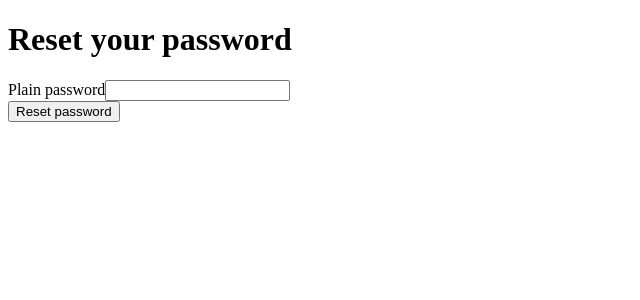
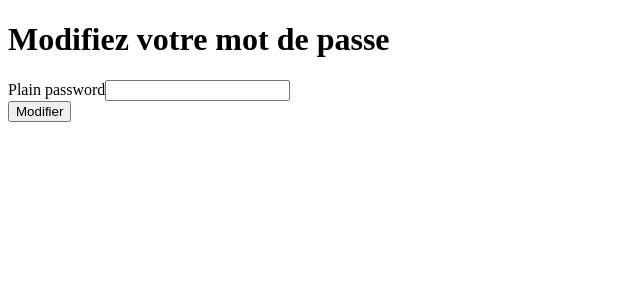
Before and after one commit to Eninox/snow-tricks, a Symfony app: template templates/reset_password/reset.html.twig in a window 1280 px wide. Shown: the top 300 px of the page, without its empty margins (0-640 px from the left). Run offline with Twig, Linux system fonts and the light colour scheme; the template is opened without the code that fills it, so the values that code supplies are empty; form fields are guessed from the names that the template uses; some libraries are stand-ins or nearby versions.

Commit message:
Update elements of reset password process

```diff
--- a/src/Controller/ResetPasswordController.php
+++ b/src/Controller/ResetPasswordController.php
@@ -162,7 +162,7 @@ class ResetPasswordController extends AbstractController
         $email = (new TemplatedEmail())
             ->from(new Address('no-reply@gmail.com', 'Snow Tricks mail bot'))
             ->to($user->getEmail())
-            ->subject('Your password reset request')
+            ->subject('Votre requête de réinitialisation de mot de passe')
             ->htmlTemplate('reset_password/email.html.twig')
             ->context([
                 'resetToken' => $resetToken,
--- a/templates/reset_password/request.html.twig
+++ b/templates/reset_password/request.html.twig
@@ -9,7 +9,7 @@
     <div class="section section-post-header">
         <div class="container container-header">
             <div class="form-type">
-            <h1>Réinitialisez votre mot de passe</h1>
+            <h1>Pour réinitialiser votre mot de passe</h1>
                 {{ form_start(requestForm) }}
                 {{ form_row(requestForm.email) }}
             <div>
--- a/templates/reset_password/reset.html.twig
+++ b/templates/reset_password/reset.html.twig
@@ -1,14 +1,18 @@
 {% extends 'base.html.twig' %}
 
-{% block title %}Reset your password{% endblock %}
+{% block title %}Réinit. mot de passe{% endblock %}
 
 {% block body %}
     <div class="section section-post-header">
-        <h1>Reset your password</h1>
+        <div class="container container-header">
+            <div class="form-type">
+                <h1>Modifiez votre mot de passe</h1>
 
-        {{ form_start(resetForm) }}
-        {{ form_row(resetForm.plainPassword) }}
-        <button class="btn btn-primary">Reset password</button>
-        {{ form_end(resetForm) }}
+                {{ form_start(resetForm) }}
+                {{ form_row(resetForm.plainPassword) }}
+                <button class="btn btn-primary">Modifier</button>
+                {{ form_end(resetForm) }}
+            </div>
+        </div>
     </div>
 {% endblock %}
```
Also changed, not shown: src/Form/ChangePasswordFormType.php (+5 -5 lines), templates/reset_password/check_email.html.twig (+5 -6 lines), templates/reset_password/email.html.twig (+4 -4 lines), README.md.
